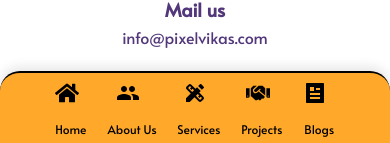
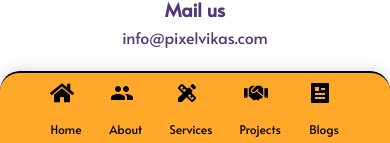
Before and after one commit to pixelvikas/Pixel-Vikas, a React (Vite) app: page / in a window 390 px wide. Shown: the part 701-844 px from the top of the page. Built offline with nearby package versions, Linux system fonts and the light colour scheme; a web font is replaced by a local one.

Commit message:
Header Modification

```diff
--- a/src/components/Header.css
+++ b/src/components/Header.css
@@ -57,7 +57,7 @@
 
 .nav__list {
   display: flex;
-  gap: 2rem;
+  gap: 2.5rem;
 }
 
 .nav__item {
@@ -125,7 +125,7 @@
   }
 
   .nav__list {
-    gap: 1.3rem;
+    gap: 1.7rem;
   }
 
   .nav__link {
--- a/src/components/Header.jsx
+++ b/src/components/Header.jsx
@@ -53,7 +53,7 @@ const Header = () => {
   // Navigation items with React Icons
   const navItems = [
     { id: "home", link: "/", name: "Home", icon: <FaHome /> },
-    { id: "about-us", link: "/about-us", name: "About Us", icon: <MdPeople /> },
+    { id: "about-us", link: "/about-us", name: "About", icon: <MdPeople /> },
     {
       id: "services",
       link: "/services",
```
Also changed, not shown: src/pages/Home.css (line endings or trailing spaces).
